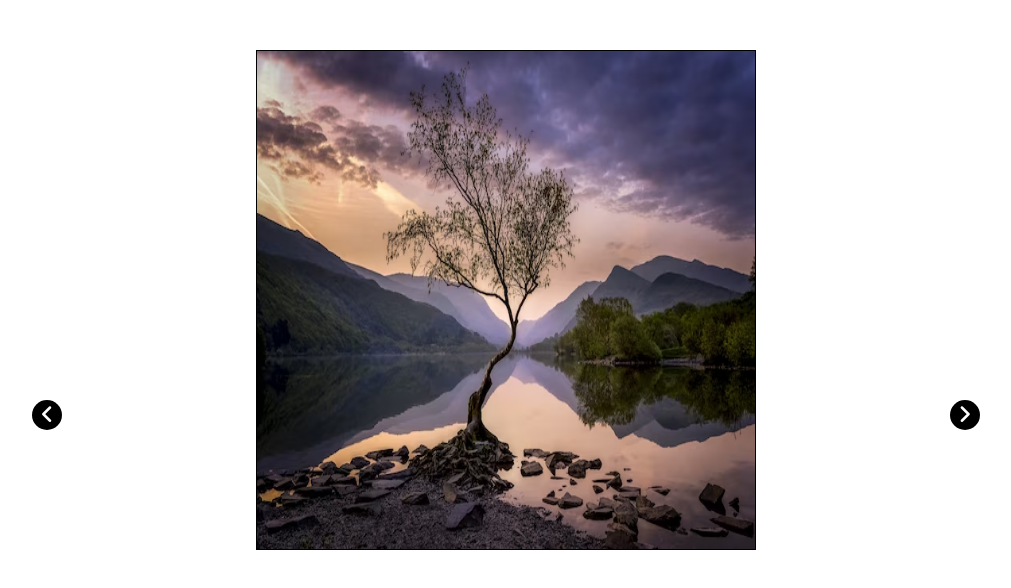
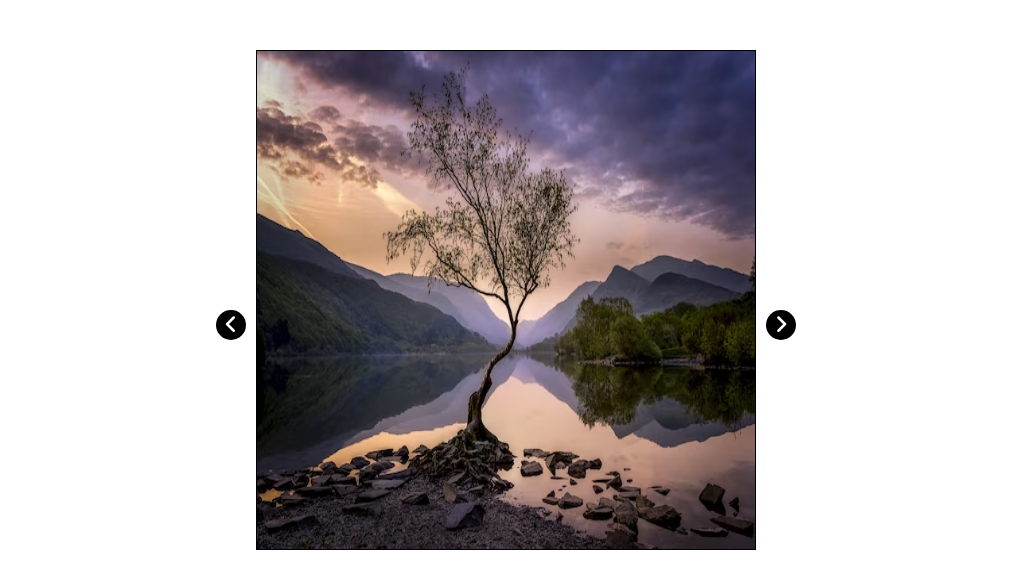
Before and after one commit to Vkrtn/js-lesson-27-28, a plain HTML site: page index.html in a window 1280 px wide. Shown: the whole page, without its empty margins (134-1145 px from the left). Drawn offline with nearby package versions, Linux system fonts and the light colour scheme.

Commit message:
design added

```diff
--- a/scss/style.scss
+++ b/scss/style.scss
@@ -30,24 +30,22 @@ body {
   font-family: "Roboto", sans-serif;
   background-color: var(--body-bg-color);
 }
-.container {
-max-width: 1000px;
-margin: 0 auto;
-}
+
 
 .slider{
-  margin: 50px;
+  margin: 50px auto;
   display: flex;
   flex-direction: column;
   gap: 20px;
   align-items: center;
   justify-content: center;
+  position: relative;width: 500px;
 
   .slides{
     display: flex;
     gap: 20px;
     overflow: hidden;
-    width: 500px;
+    width: 100%;
     height: 500px;
     position: relative;
   }
@@ -62,10 +60,8 @@ margin: 0 auto;
   img{
 width: 100%;
 height: 100%;
-
   }
 }
-
 .box-item_active{
   opacity: 1;
 }
@@ -77,14 +73,12 @@ height: 100%;
   height: 30px;
   border-radius: 50%;
   display: flex;align-items: center;justify-content: center;
+  position: absolute;
+  top: 50%;
 }
 .slider-btn_next{
-  position: absolute;
-  top: 50%;
-  right: 13%;
+  right: -40px;
 }.slider-btn_prev{
-  position: absolute;
-  top: 50%;
-  left: 13%;
+  left: -40px;
 }
 }
```
Also changed, not shown: css/style.css, css/style.min.css, 2 other files.
